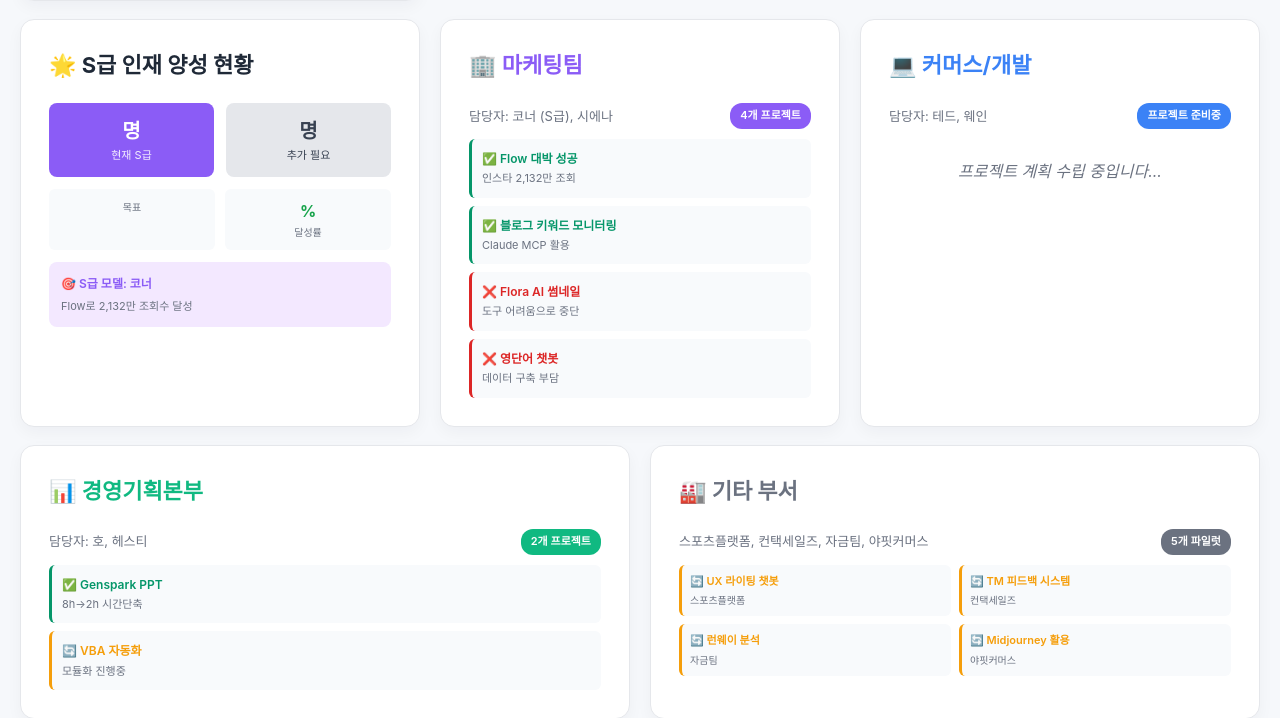
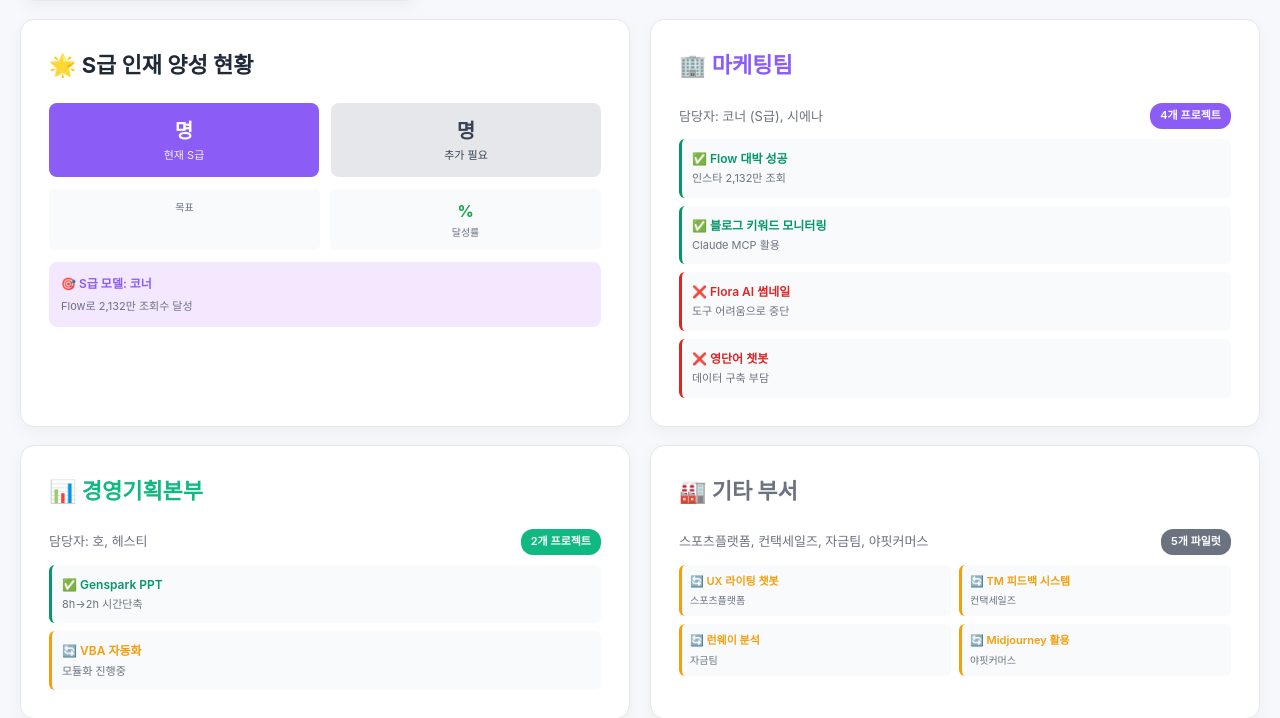
Before and after one commit to kdkcode/yanadoo-ceo-dashboard, a Flask app: template templates/ceo_dashboard.html in a window 1280 px wide. Shown: the part 931-1649 px from the top of the page. Run offline with Flask 3, Linux system fonts and the light colour scheme; the template is opened without the code that fills it, so the values that code supplies are empty.

Commit message:
Remove: 커머스/개발 테드,웨인 프로젝트 부분 완전 제거
- 커머스/개발팀 전체 카드 삭제
- 테드, 웨인 담당자 정보 제거
- 프로젝트 준비중 상태 제거

```diff
--- a/templates/ceo_dashboard.html
+++ b/templates/ceo_dashboard.html
@@ -519,17 +519,7 @@
                 </div>
             </div>
 
-            <!-- 커머스/개발팀 -->
-            <div class="card">
-                <h2 style="color: #3b82f6;">💻 커머스/개발</h2>
-                <div style="display: flex; justify-content: space-between; align-items: center; margin-bottom: 10px;">
-                    <span style="font-size: 13px; color: #6b7280;">담당자: 테드, 웨인</span>
-                    <span style="background: #3b82f6; color: white; padding: 4px 10px; border-radius: 12px; font-size: 11px; font-weight: 600;">프로젝트 준비중</span>
-                </div>
-                <div style="text-align: center; padding: 20px; color: #6b7280; font-style: italic;">
-                    프로젝트 계획 수립 중입니다...
-                </div>
-            </div>
+
         </div>
 
         <!-- 기타 부서들 -->
```
